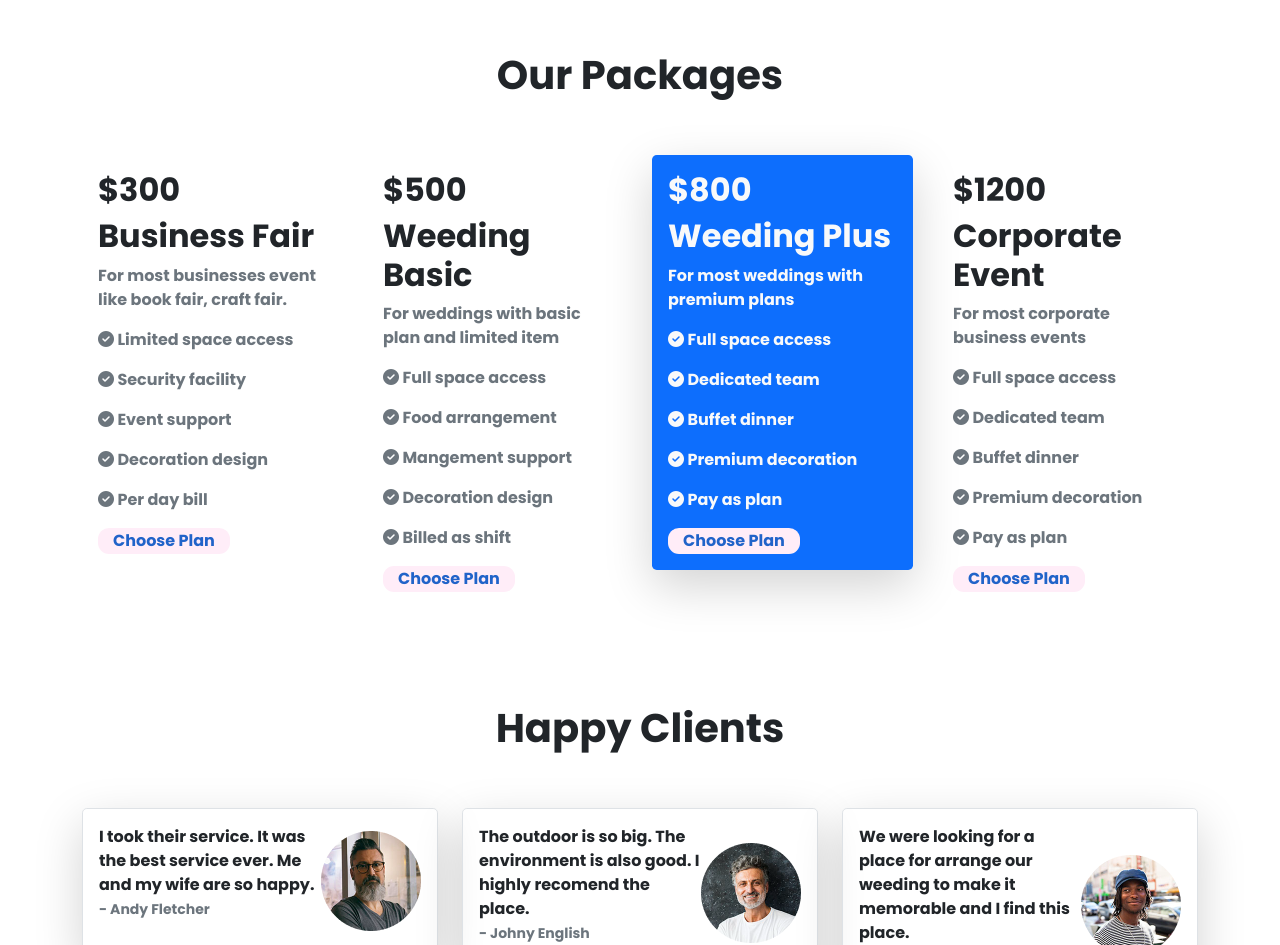
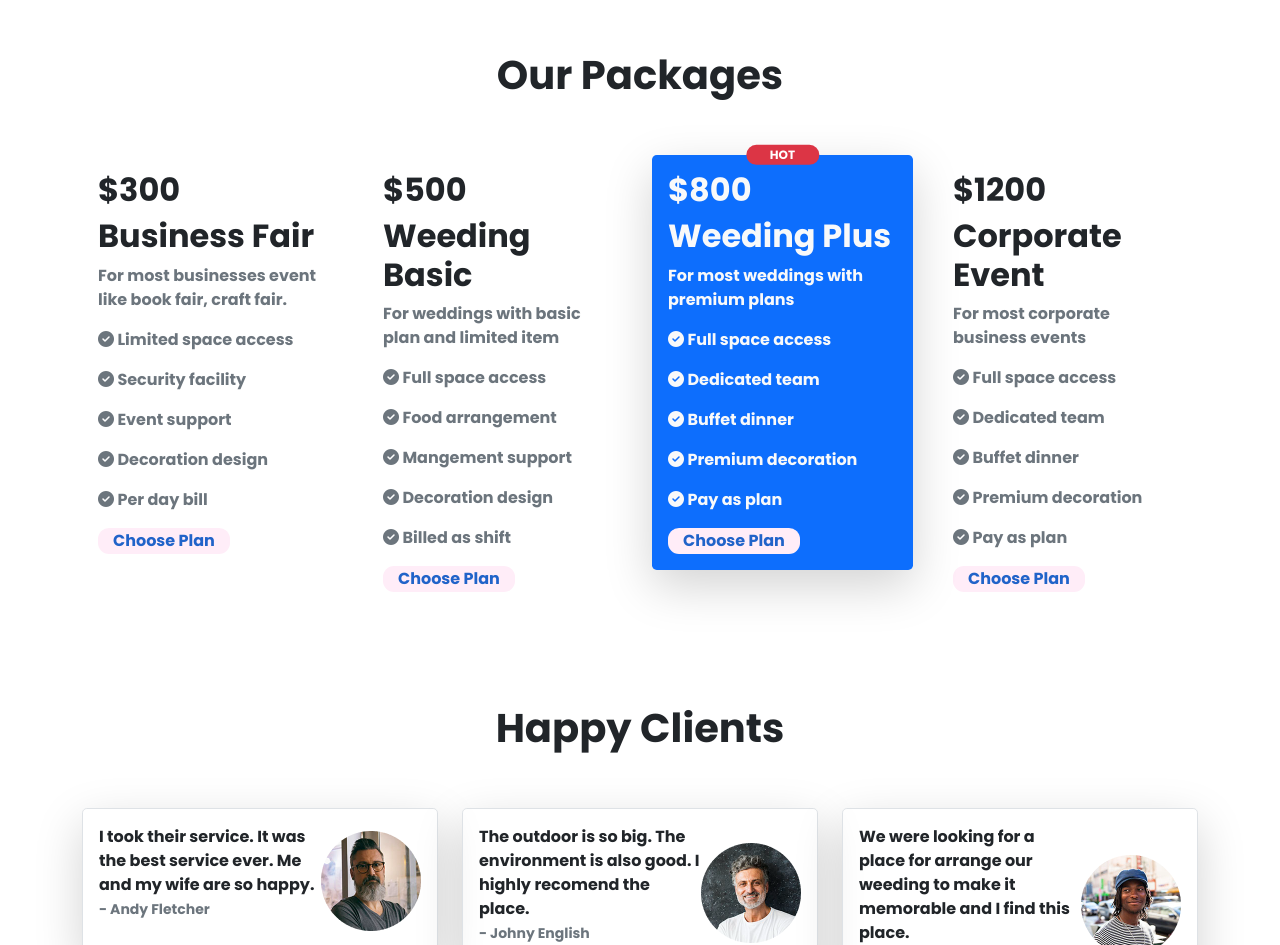
Before and after one commit to amixubaer/convention-center, a plain HTML site: page index.html in a window 1280 px wide. Shown: the part 1249-2194 px from the top of the page. Drawn offline with nearby package versions, Linux system fonts and the light colour scheme.

Commit message:
badge added

```diff
--- a/index.html
+++ b/index.html
@@ -239,7 +239,16 @@
           </div>
 
           <div class="col-lg-3 col-md-6 col-12">
-            <div class="p-3 border-0 bg-primary rounded-3 shadow-lg">
+            <div
+              class="p-3 border-0 bg-primary rounded-3 shadow-lg position-relative"
+            >
+              <span
+                class="position-absolute top-0 start-50 px-4 translate-middle badge rounded-pill bg-danger"
+              >
+                HOT
+                <span class="visually-hidden">hot</span>
+              </span>
+
               <h2 class="text-light">$800</h2>
               <h2 class="text-light">Weeding Plus</h2>
               <p class="text-light">For most weddings with premium plans</p>
```
